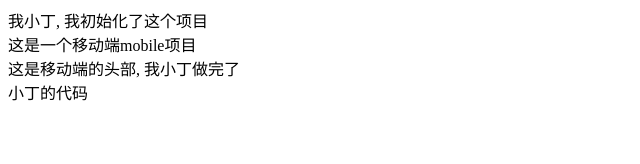
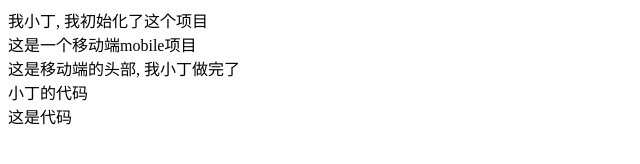
Before and after one commit to D-jun/my-first, a plain HTML site: page index.html in a window 1280 px wide. Shown: the whole page, without its empty margins (0-640 px from the left). Drawn offline with Linux system fonts and the light colour scheme.

Commit message:
这是代码

```diff
--- a/index.html
+++ b/index.html
@@ -11,5 +11,6 @@
 
      <div>这是移动端的头部, 我小丁做完了</div>
      <div>小丁的代码</div>
+      <div>这是代码</div>
   </body>
 </html>
```
